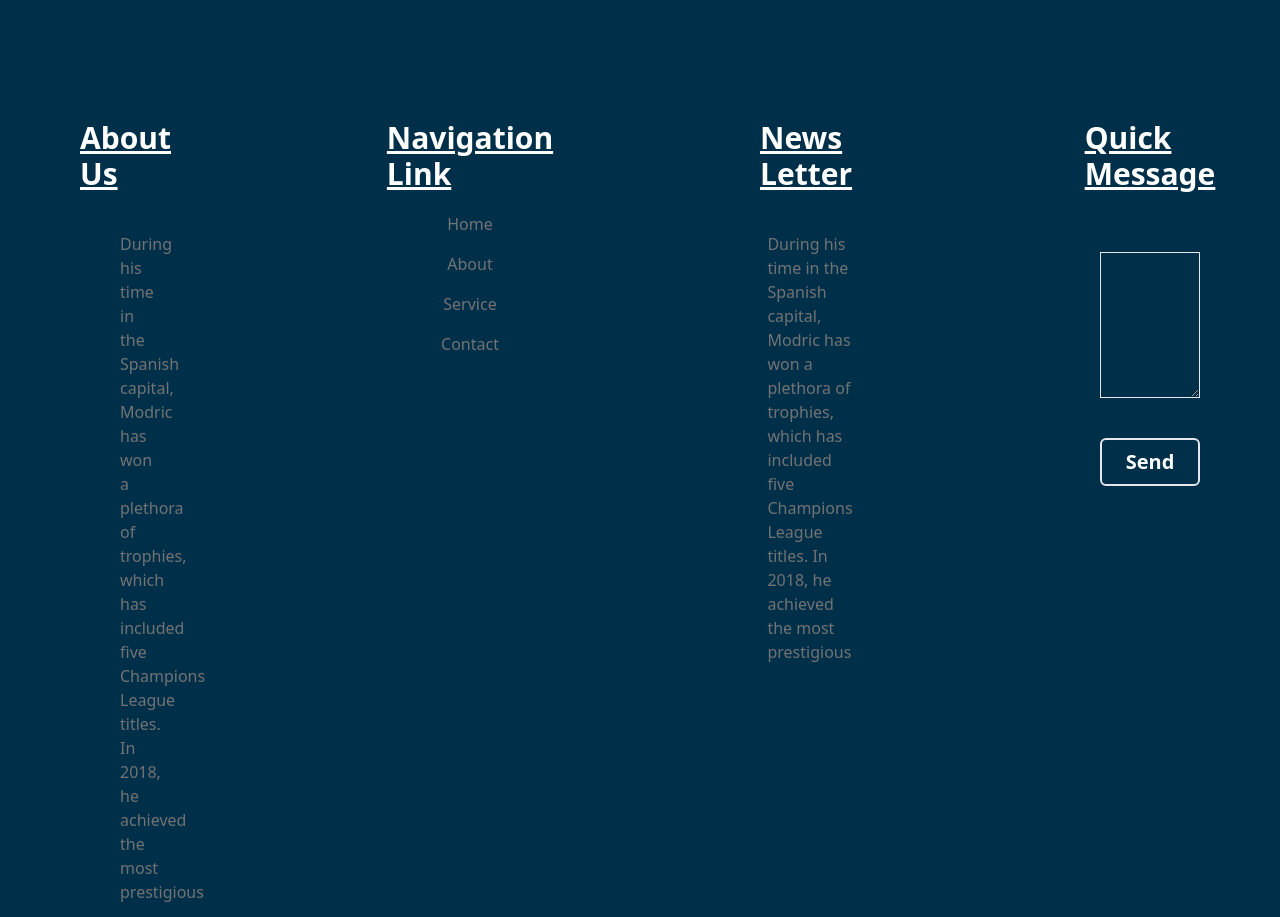
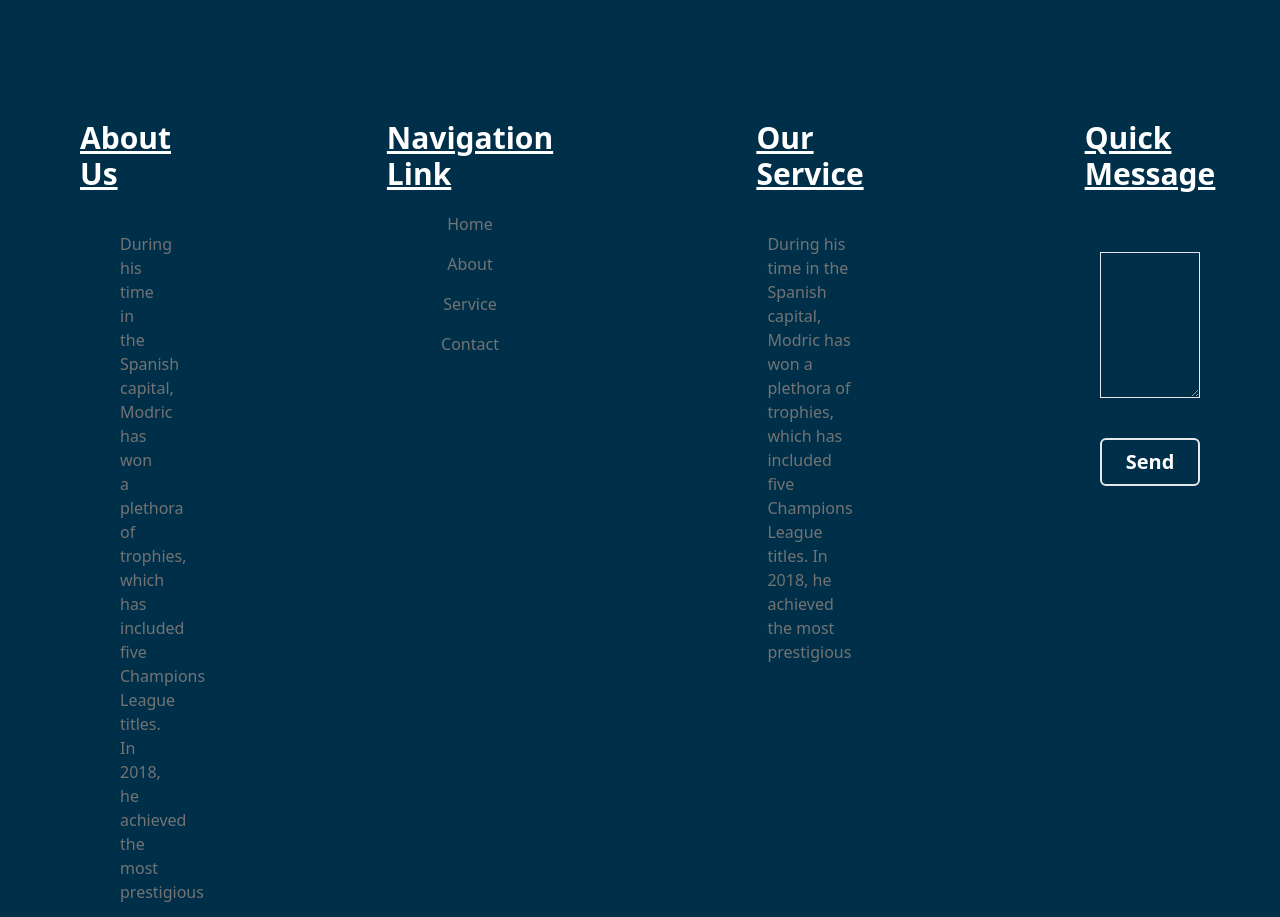
Before and after one commit to owusuvictorjnr/ClarkeHomeDesignes, a Next.js app: page / in a window 1280 px wide. Shown: the part 920-1837 px from the top of the page. Built offline with nearby package versions, Linux system fonts and the light colour scheme.

Commit message:
Fix: change news letter to our service

```diff
--- a/components/Footer.js
+++ b/components/Footer.js
@@ -61,7 +61,7 @@ const Footer = () => {
 
           <div>
             <h1 className="underline font-bold  text-3xl capitalize flex justify-center">
-              news letter
+             our service
             </h1>
 
             <div className="container mx-auto px-10 flex justify-center">
```
